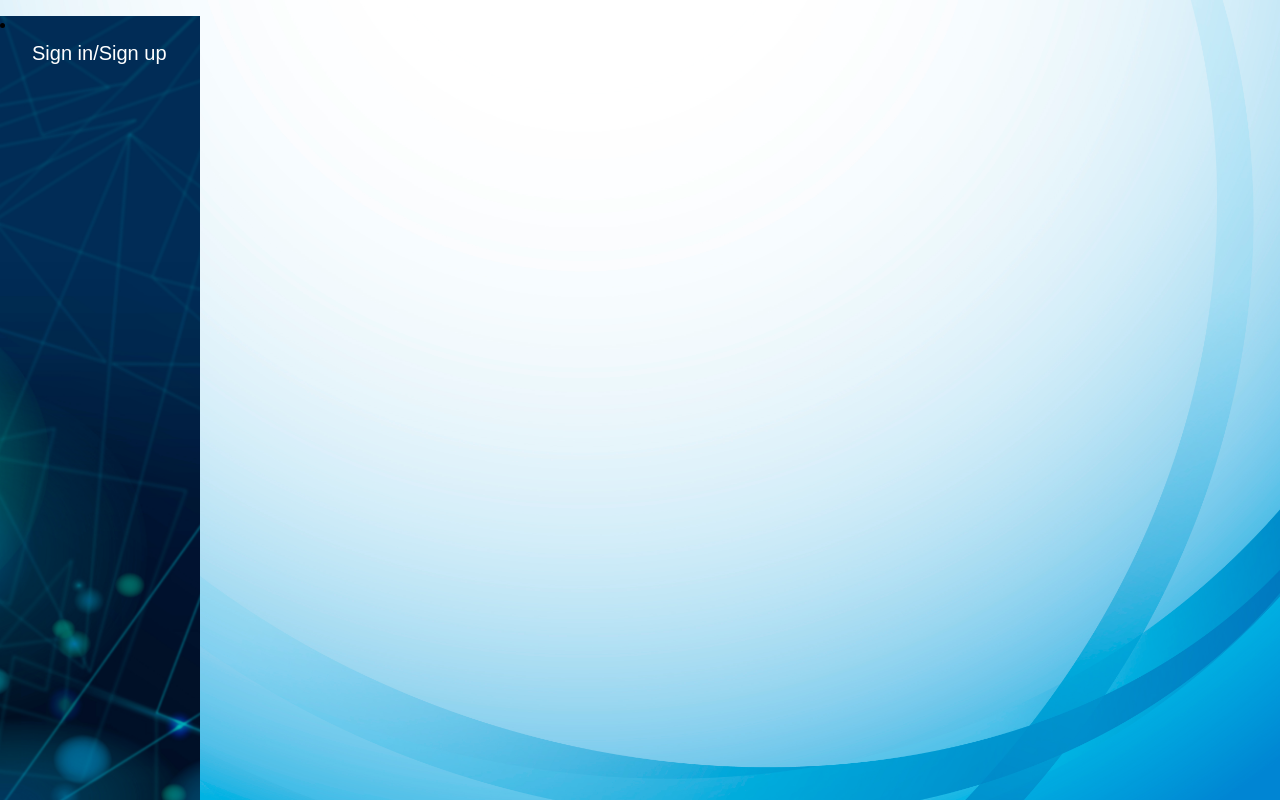
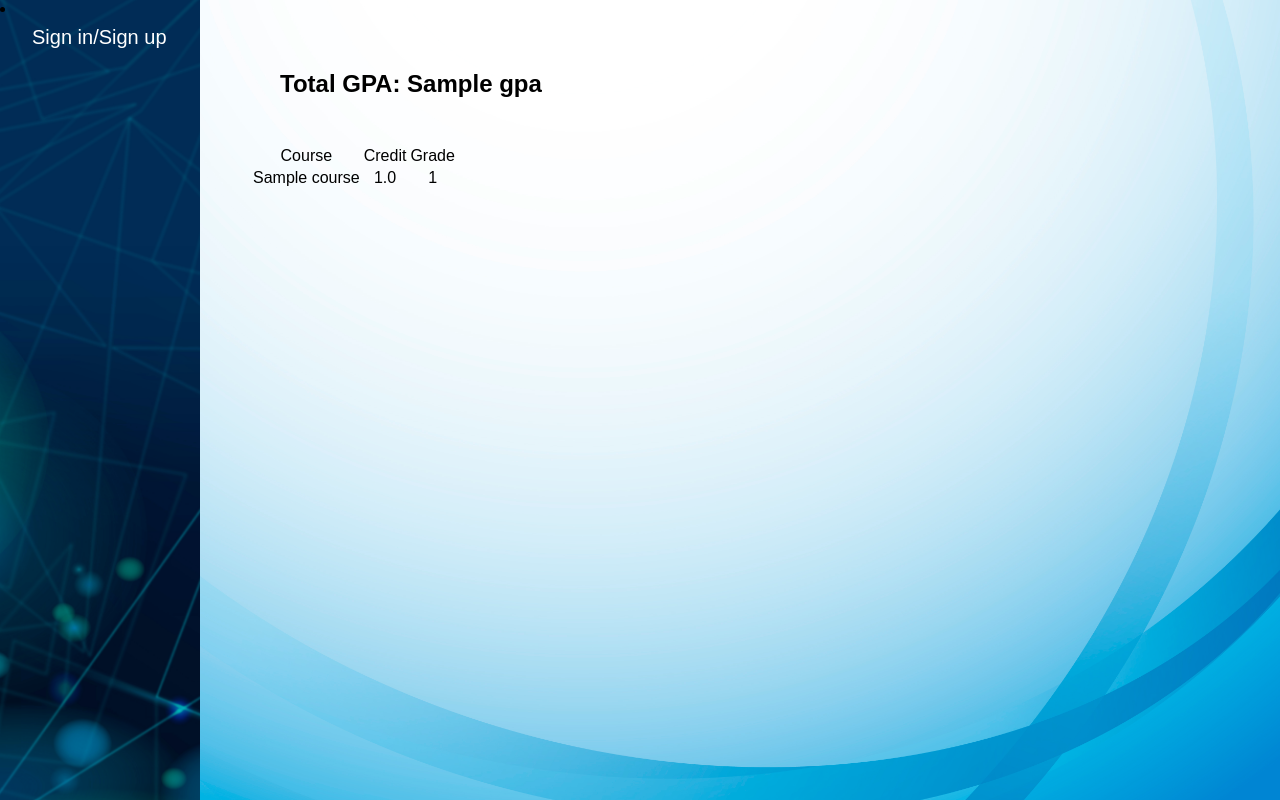
Before and after one commit to EunjeongHur/acit2911, a Flask app: template templates/gpa.html in a window 1280 px wide. Run offline with Flask 2, Linux system fonts and the light colour scheme; tables that the repository leaves empty hold one stand-in row (values such as "Sample post"); the template is opened without the code that fills it: values that come from a table or form of the project are taken from there, most other values are stand-ins (such as "Sample title", 1, 10 or a date in 2020); some libraries are stand-ins or nearby versions.

Commit message:
add grade input feature edit html files

```diff
--- a/routes.py
+++ b/routes.py
@@ -55,9 +55,16 @@ def index():
 def gradeInput():
     return render_template("gradeInput.html")
 
-@app.route("/gpa")
-def gpa():
-    return render_template("gpa.html")
+@app.route("/gpa/<string:stu_id>")
+def view(stu_id):
+    student = Course.query.filter_by(student_id=stu_id).all()
+    score = 0
+    total_credits = 0
+    for i in student:
+        score += (i.grade * i.class_credit)
+        total_credits += i.class_credit
+    gpa = int(score/total_credits)
+    return render_template("gpa.html", data=student, gpa=gpa)
 
 @app.route("/gpa/<string:stu_id>", methods=["POST"])
 def term(stu_id):
--- a/templates/gpa.html
+++ b/templates/gpa.html
@@ -15,9 +15,28 @@
     </ul>
 </div>
 
-<div id="gpa">
-<h1>Total GPA</h1>
-
+<div id="inputgrade">
+    <div class="imgcontainer">
+    <h1>Total GPA: {{ gpa }}</h1>
+    <table>
+        <thead>
+            <tr>
+                <td>Course</td>
+                <td>Credit</td>
+                <td>Grade</td>
+            </tr>
+        </thead>
+        <tbody>
+            {% for i in data %}
+            <tr>
+                <td>{{i.class_name}}</td>
+                <td>{{i.class_credit}}</td>
+                <td>{{i.grade}}</td>
+            </tr>
+            {% endfor %}
+        </tbody>
+    </table>
+    </div>
 </div>
 
 {% endblock %}
--- a/templates/input.html
+++ b/templates/input.html
@@ -16,8 +16,9 @@
     </ul>
 </div>
 
-<div id ="main">
+<div id ="inputgrade">
     <h1>Grade is saved successfully!</h1>
+    <a href="{{url_for('view', stu_id=current_user.student_id)}}">View Grade</a>
     <a href="{{url_for('logout')}}">Logout</a>
 </div>
 
```
